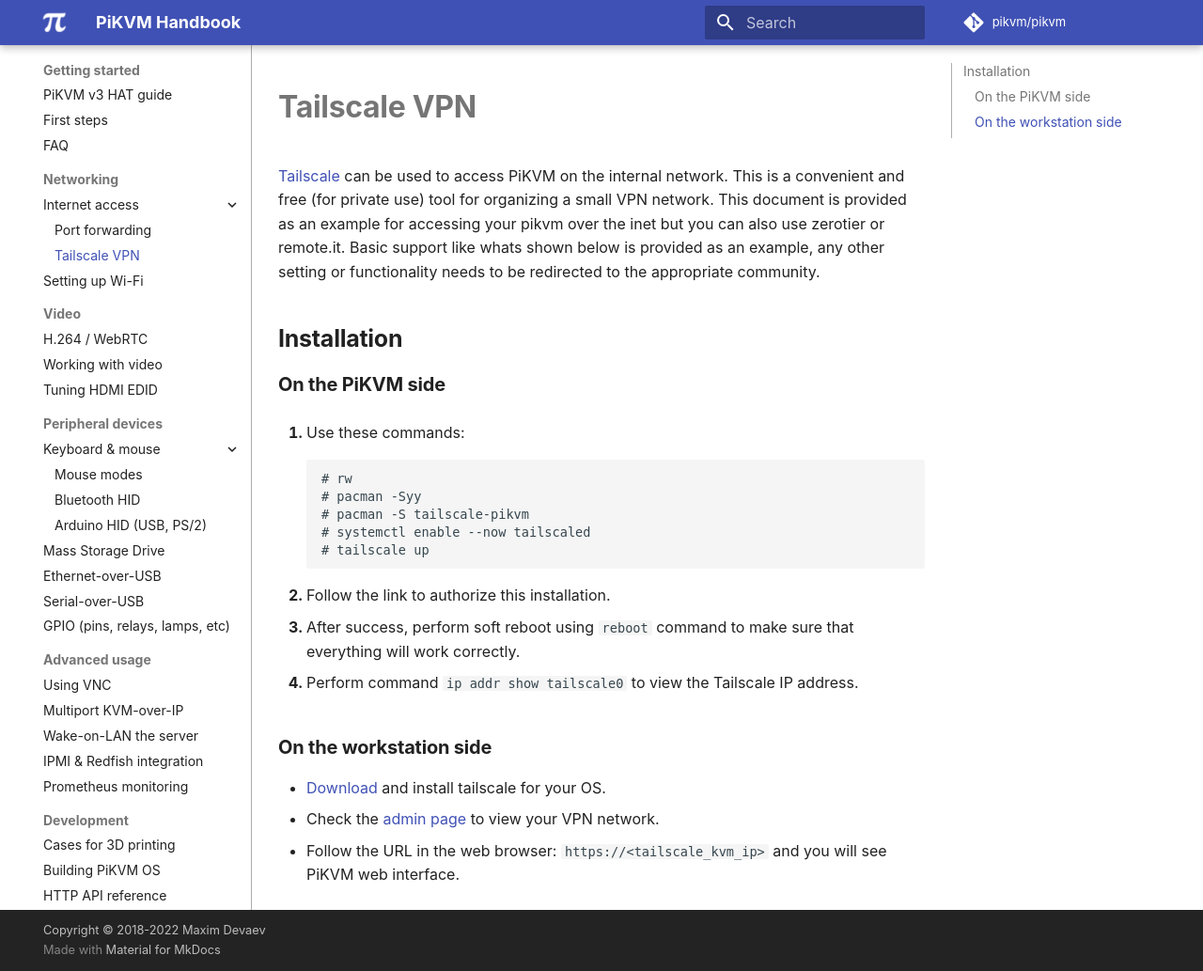
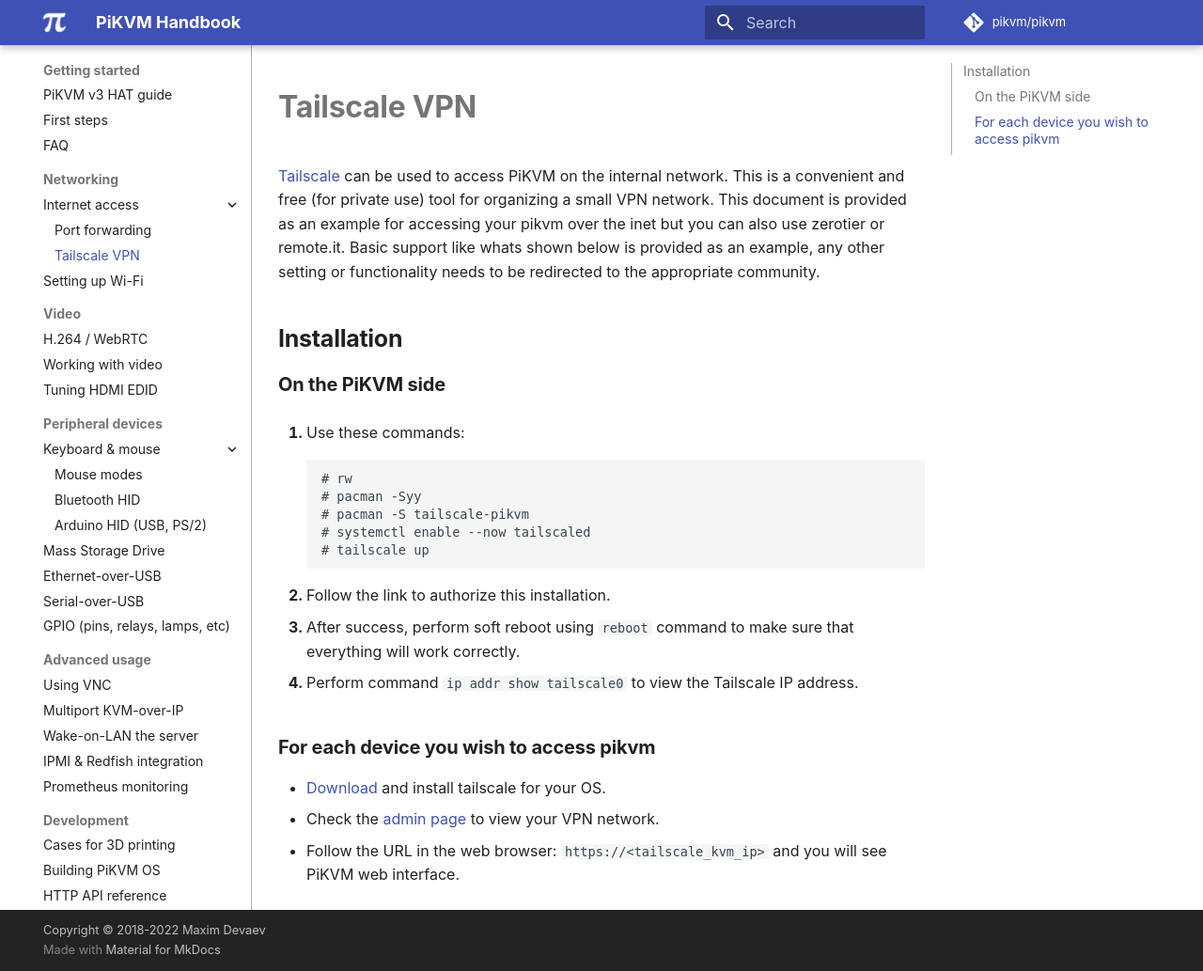
Before and after one commit to pikvm/pikvm, an MkDocs documentation site: the page built from docs/tailscale.md, in a window 1280 px wide and 1033 px high. Shown: the whole window at 94% size. Built offline with MkDocs 1.6.1 and Material for MkDocs 9.7.7, drawn with Linux system fonts in a browser that asks for light colours; some web fonts are replaced; comment, search, counter and statistics services are not loaded.

Commit message:
Update tailscale.md (#621)
Changed verbiage for clarification

```diff
--- a/docs/tailscale.md
+++ b/docs/tailscale.md
@@ -24,7 +24,7 @@
 4. Perform command `ip addr show tailscale0` to view the Tailscale IP address.
 
 
-### On the workstation side
+### For each device you wish to access pikvm
 
 * [Download](https://tailscale.com/download) and install tailscale for your OS.
 * Check the [admin page](https://login.tailscale.com/admin/machines) to view your VPN network.
```
